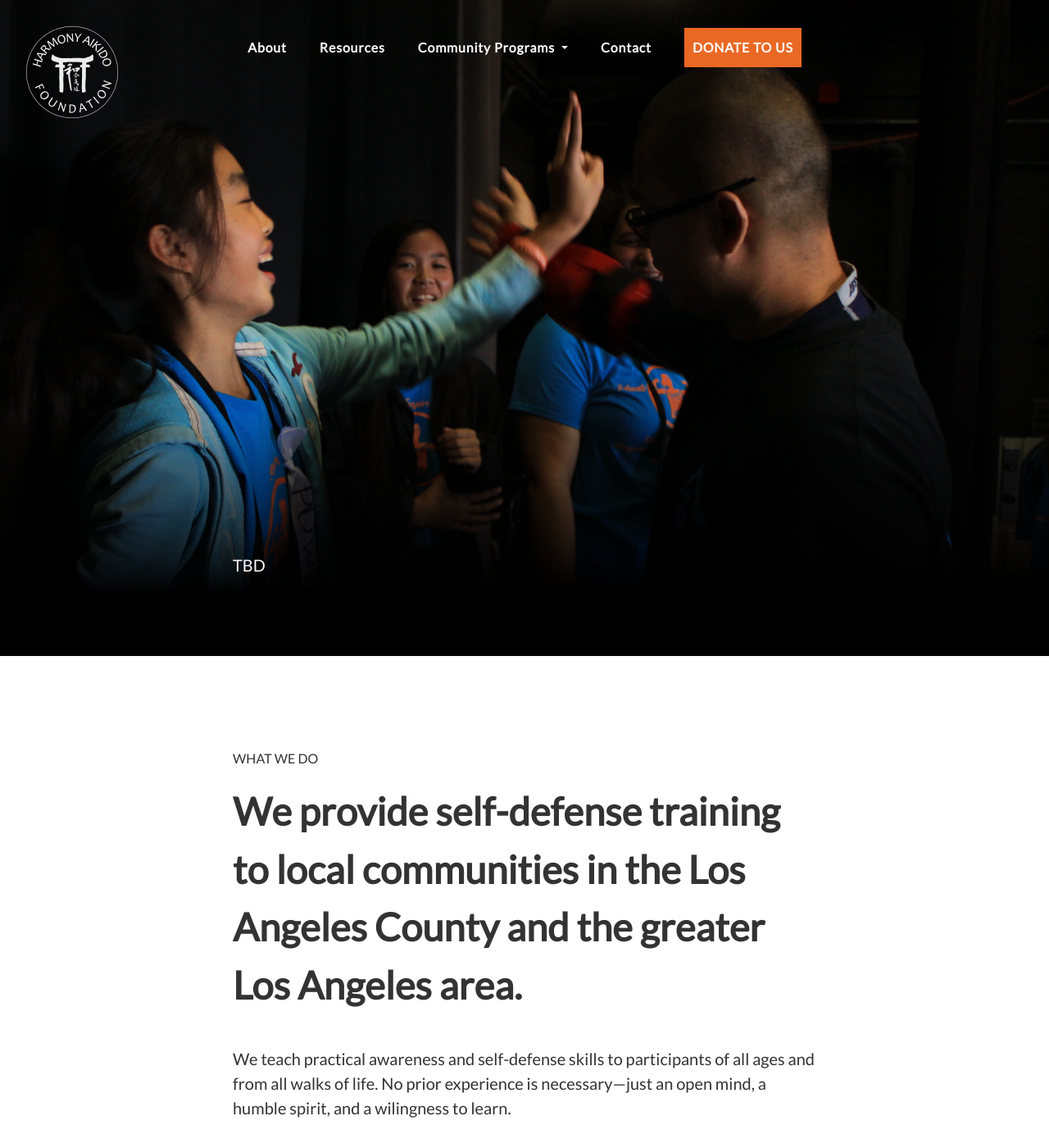
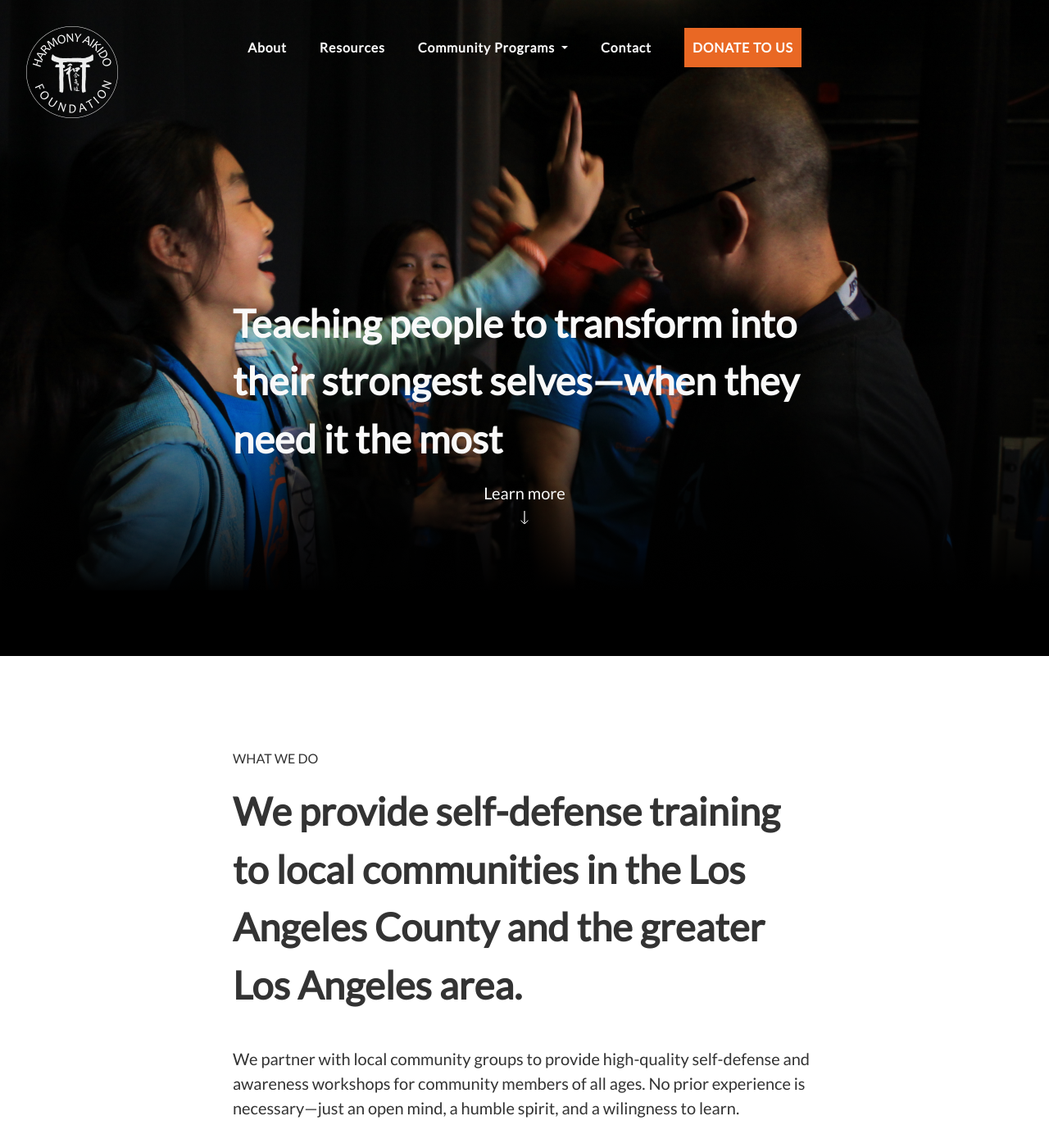
Before and after one commit to hafusaorg/hafusaorg.github.io, a Jekyll site: the page built from about.md, in a window 1280 px wide and 1400 px high. Shown: the whole window at 82% size. Built offline with Jekyll 4.4.1, drawn with Linux system fonts in a browser that asks for light colours; comment, search, counter and statistics services are not loaded; some of the changed text lies outside the part shown.

Commit message:
Updated About

```diff
--- a/about.md
+++ b/about.md
@@ -9,48 +8,65 @@
     --hero-desktop-background-position: center;
     --hero-desktop-background-image: url("/uploads/hero-about.png");
   }
+layout: default
 ---
 
 <section class="hero">
-TBD
+
+# Teaching people to transform into their strongest selves—when they need it the most
+
+Learn more
+{: .more}
 </section>
 WHAT WE DO
 {: .figcaption}
 
 # We provide self-defense training to local communities in the Los Angeles County and the greater Los Angeles area.
 
-We teach practical awareness and self-defense skills to participants of all ages and from all walks of life. No prior experience is necessary—just an open mind, a humble spirit, and a wilingness to learn.
-
-OUR IMPACT
-{: .figcaption}
+We partner with local community groups to provide high-quality self-defense and awareness workshops for community members of all ages. No prior experience is necessary—just an open mind, a humble spirit, and a wilingness to learn.
 
 <section class="numbers">
-* XX
+
+* 13
   {: .figure}
-  * Volunteers
+
+  * Training events held
     {: .caption}
-* XXX
+
+* 420
   {: .figure}
+
   * People trained
     {: .caption}
-* XX
+
+* 7
   {: .figure}
+
   * Organizations served
     {: .caption}
-{: .blocks}
-</section>
+    {: .blocks}
+    </section>
 
 <section class="hero testimonials">
+
 * > “Ut enim ad minim veniam, quis nostrud exercitation ullamco laboris nisi ut aliquip ex ea commodo consequat. Duis aute irure dolor in reprehenderit in voluptate velit esse cillum dolore.”
+
   * Jane Doe
+
   * Organization name
+
 * > “Ut enim ad minim veniam, quis nostrud exercitation ullamco laboris nisi ut aliquip ex ea commodo consequat. Duis aute irure dolor in reprehenderit in voluptate velit esse cillum dolore.”
+
   * Jane Doe
+
   * Organization name
+
 * > “Ut enim ad minim veniam, quis nostrud exercitation ullamco laboris nisi ut aliquip ex ea commodo consequat. Duis aute irure dolor in reprehenderit in voluptate velit esse cillum dolore.”
+
   * Jane Doe
+
   * Organization name
-</section>
+    </section>
 
 # Our Approach
 
@@ -61,11 +77,13 @@
 
 * ![woman teaching class](/uploads/classes-1.png)
   Awareness training
+
 * ![female instructor teaching girl](/uploads/classes-2.png)
   Escape and evasion techniques
+
 * ![woman learning blocking from female instructor](/uploads/classes-3.png)
   Y.E.S (yell, escape, stun) method
-{: .blocks}
+  {: .blocks}
 
 Our classes are small insize (usually between 15 - 25 people). Because of the size of our classes, we are able to offer a highly interactive learning experience where attendees can ask questions and join in discussions.  We encourage our attendees to  actively join in, contribute their own experiences, and challenge one another to learn. We find that these group exercises where we encourage attendees to reflect on practical applications of what they just learned extremely effective in reinforcing the lessons they just learned.
 
```
Also changed, not shown: other parts of about.md (+0 -1 lines).
